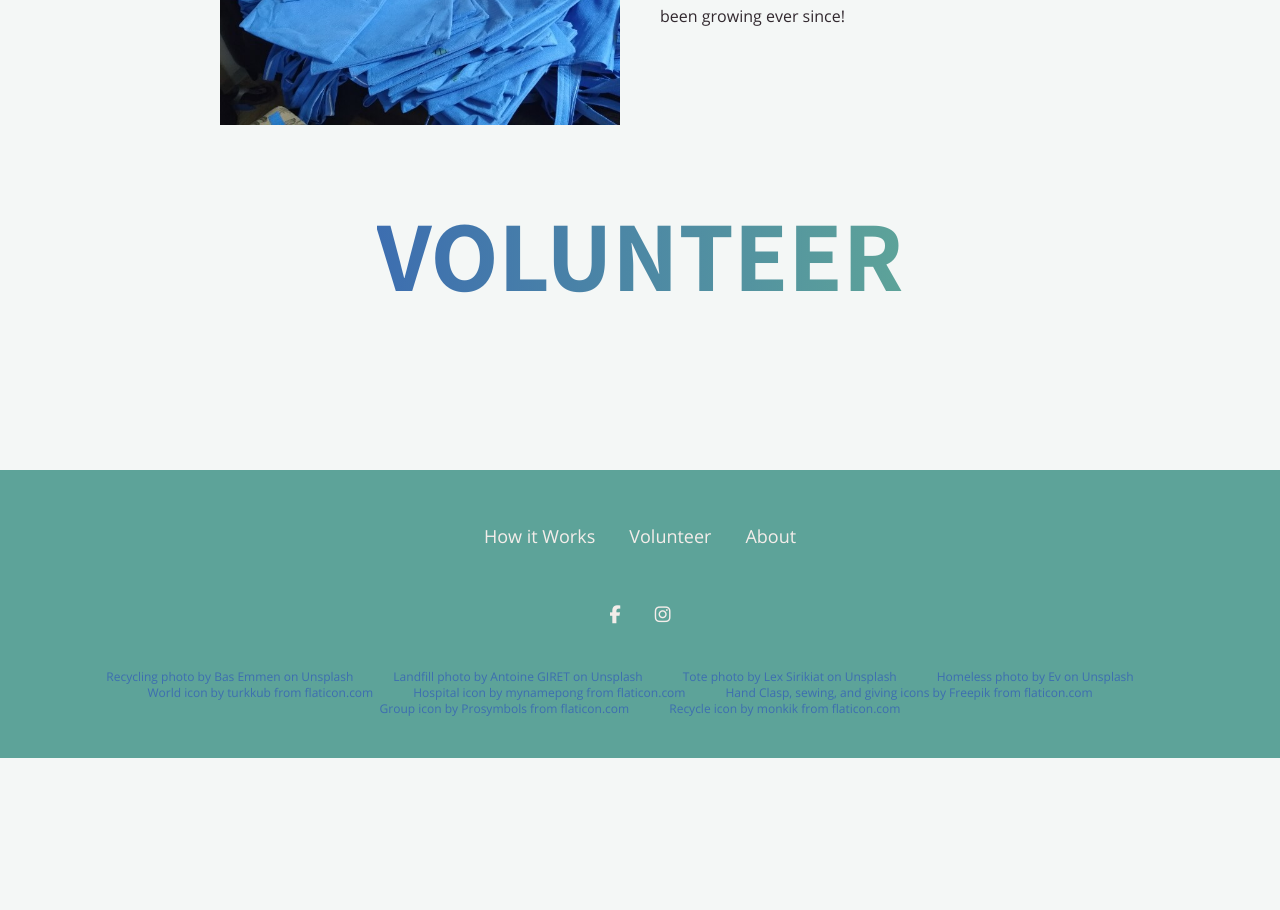
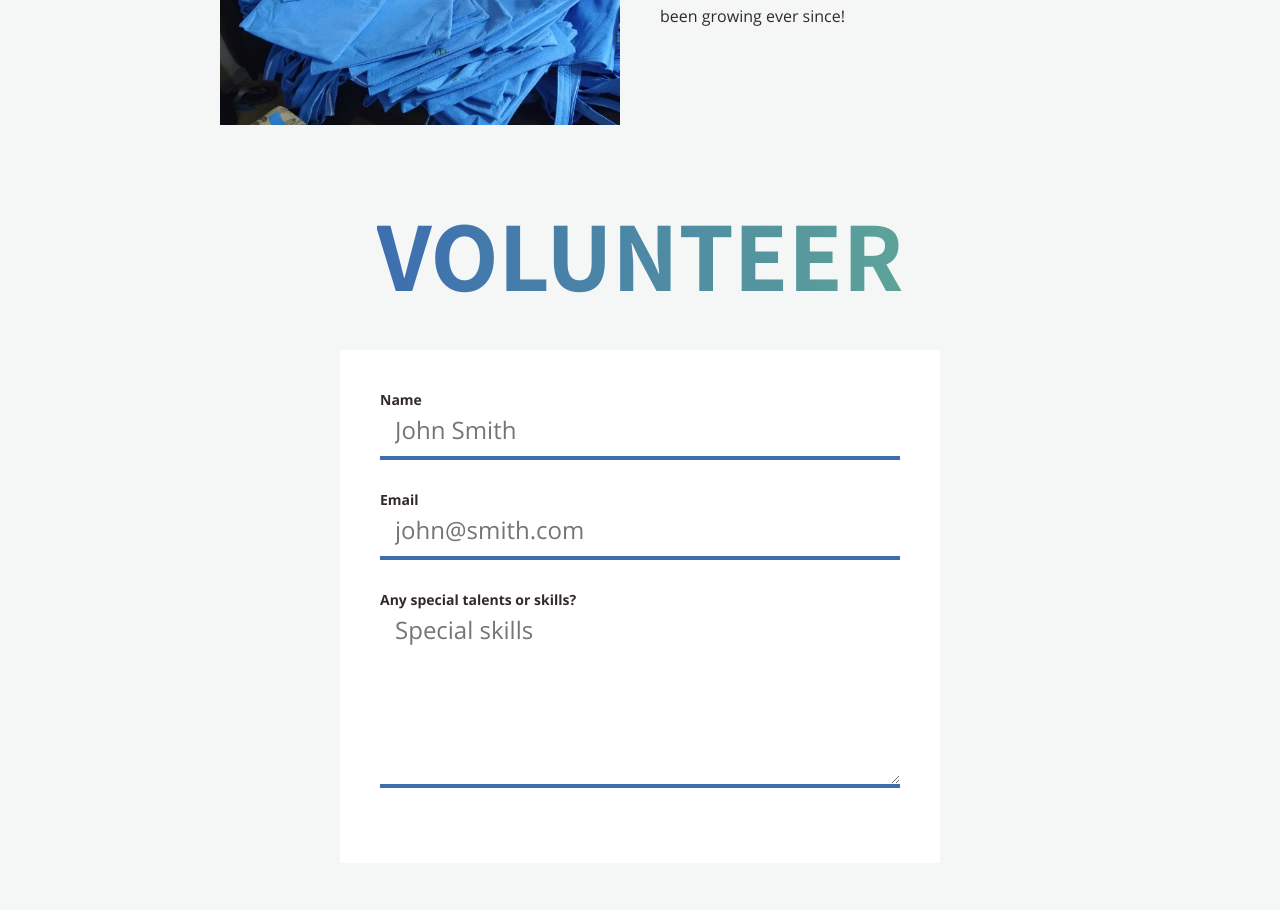
Before and after one commit to killianmh/fromBlueToGreen, a website: page public/index.html in a window 1280 px wide. Shown: the part 2722-3632 px from the top of the page. Before the commit the page ends 3480 px from the top, so only its background shows below. Drawn offline with Linux system fonts and the light colour scheme.

Commit message:
signup form

```diff
--- a/public/index.html
+++ b/public/index.html
@@ -1,5 +1,6 @@
 <!DOCTYPE html>
 <html lang="en">
+
 <head>
   <meta charset="UTF-8">
   <meta name="viewport" content="width=device-width, initial-scale=1.0">
@@ -16,21 +17,20 @@
 
 
   <!-- styling -->
-  <link rel="stylesheet" type="text/css" href="styles.css"/>
+  <link rel="stylesheet" type="text/css" href="styles.css" />
   <!-- Font awesome -->
-  <script
-  async
-  src="https://use.fontawesome.com/cb4e9c15e8.js"></script>
+  <script async src="https://use.fontawesome.com/cb4e9c15e8.js"></script>
   <!-- Slick -->
-  <link rel="stylesheet" type="text/css" href="slick.css"/>
+  <link rel="stylesheet" type="text/css" href="slick.css" />
 
   <!-- Picturefill -->
   <script>
     // Picture element HTML5 shiv
-    document.createElement( "picture" );
+    document.createElement("picture");
   </script>
   <script src="picturefill.js" async></script>
 </head>
+
 <body>
   <div class="page-wrapper">
     <header class="header">
@@ -119,7 +119,8 @@
                 </div>
                 <div class="description">
                   <p>
-                      We collect used blue wrap material from healthcare facilities, ensuring that it is sanitary and safe to upcycle.
+                    We collect used blue wrap material from healthcare facilities, ensuring that it is
+                    sanitary and safe to upcycle.
                   </p>
                 </div>
                 <button class="btn">
@@ -157,7 +158,8 @@
                 </div>
                 <div class="description">
                   <p>
-                          We distribute the completed totes and sleeping bags to homeless shelters and other partners to benefit communities in need.
+                    We distribute the completed totes and sleeping bags to homeless shelters and other
+                    partners to benefit communities in need.
                   </p>
                 </div>
                 <button class="btn">
@@ -337,10 +339,8 @@
             <div class="inner">
               <div class="bg-slider">
                 <div class="slide big" id="first" data-target="189" style="background-image: linear-gradient(rgba(50, 41, 47, 0.8), rgba(50, 41, 47, 0.8)), url(images/trash.jpg)"></div>
-                  <div class="slide big" data-target="9"
-                  style="background-image: linear-gradient(rgba(50, 41, 47, 0.8), rgba(50, 41, 47, 0.8)), url(images/homeless.jpg)"></div>
-                  <div class="slide big" data-target="89"
-                  style="background-image: linear-gradient(rgba(50, 41, 47, 0.8), rgba(50, 41, 47, 0.8)), url(images/tote.jpg)"></div>
+                <div class="slide big" data-target="9" style="background-image: linear-gradient(rgba(50, 41, 47, 0.8), rgba(50, 41, 47, 0.8)), url(images/homeless.jpg)"></div>
+                <div class="slide big" data-target="89" style="background-image: linear-gradient(rgba(50, 41, 47, 0.8), rgba(50, 41, 47, 0.8)), url(images/tote.jpg)"></div>
               </div>
             </div>
           </div>
@@ -404,13 +404,16 @@
         </div>
         <div class="content">
           <div class="image">
-                  <img
-                  src="images/totes.jpg"
-                  alt="Person surrounded by completed tote bags">
+            <img src="images/totes.jpg" alt="Person surrounded by completed tote bags">
           </div>
           <div class="text">
             <p>
-                  Ellie founded From Blue to Green in 2019 after seeing the massive amounts of waste that our healthcare facilities generate. Having a decade of volunteering and non-profit experience, she saw an opportunity and went to work. She started collecting used blue wrap and organizing volunteers in the community to sew totes and sleeping bags. The movement has been growing ever since!
+              Ellie founded From Blue to Green in 2019 after seeing the massive amounts of waste
+              that our healthcare facilities generate. Having a decade of volunteering
+              and non-profit experience, she saw an opportunity and went to work.
+              She started collecting used blue wrap and organizing volunteers in
+              the community to sew totes and sleeping bags. The movement has been
+              growing ever since!
             </p>
           </div>
         </div>
@@ -421,8 +424,23 @@
             Volunteer
           </div>
         </div>
-            <div class="form-cont">
+        <div class="content">
+          <form action="">
+            <div class="name input-section">
+              <label for="name">Name</label>
+              <input type="text" name="name" placeholder="John Smith" required>
+            </div>
+            <div class="email input-section">
+              <label for="email">Email</label>
+              <input type="email" name="email" placeholder="john@smith.com" required>
+            </div>
+            <div class="comment input-section">
+              <label for="comment">Any special talents or skills?</label>
 
+              <textarea id="comment" name="comment" rows="5" cols="33" placeholder="Special skills">
+</textarea>
+            </div>
+          </form>
         </div>
       </section>
       <!-- <section class="showcase">
@@ -607,4 +625,5 @@
 
   <script defer type="text/javascript" src="page.js"></script>
 </body>
+
 </html>
--- a/public/styles.css
+++ b/public/styles.css
@@ -1020,8 +1020,56 @@ section .content {
 }
 
 /* --------------------- Volunteer ------------------- */
+.volunteer {
+  margin-bottom: 0;
+}
 .volunteer .title-cont {
   text-align: center;
+}
+.volunteer .title {
+  font-size: 50px;
+}
+.volunteer form {
+  max-width: 600px;
+  margin: 0 auto;
+  padding: 40px;
+  background-color: #ffffff;
+  font-family: 'Open Sans', sans-serif;
+    color: #32292f;
+}
+.volunteer label {
+  display: block;
+  font-size: 14px;
+  font-weight: 700;
+}
+.volunteer input, .volunteer textarea {
+  width: 100%;
+  border: none;
+  border-bottom: 4px solid #3d6eb0;
+  background: transparent;
+  font-size: 24px;
+  padding: 5px 15px 10px 15px;
+  font-family: 'Open Sans', sans-serif;
+  color: #32292f;
+  color: #ffffff;
+}
+.volunteer input:focus, .volunteer textarea:focus {
+
+}
+.volunteer .input-section {
+  margin-bottom: 30px;
+}
+
+@media (min-width: 768px) {
+  .volunteer .title {
+    font-size: 70px;
+  }
+}
+
+@media (min-width: 1025px){
+  .volunteer .title {
+    font-size: 100px;
+  }
 }
 
 
```
Lines whose indentation alone changed are shown as unchanged.
